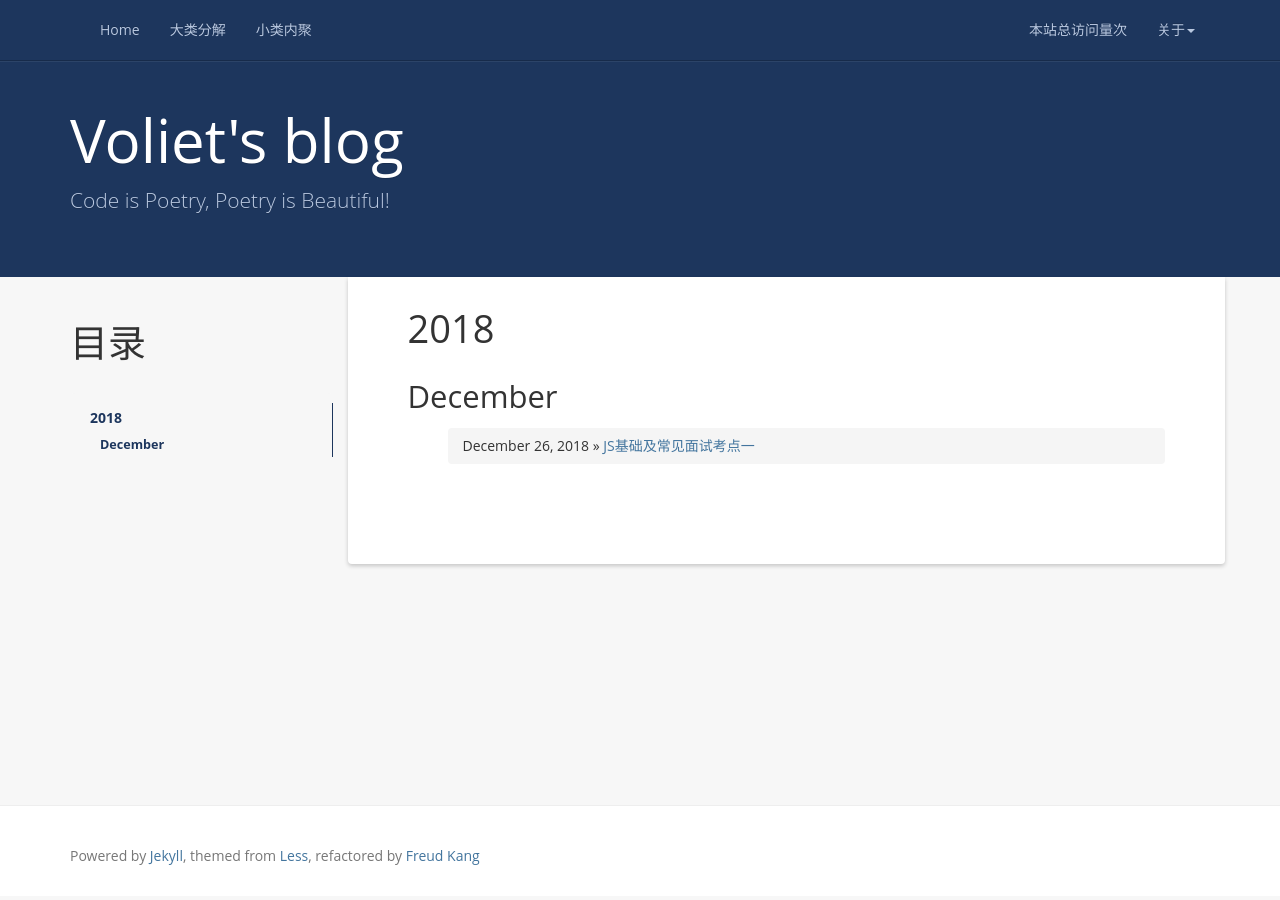
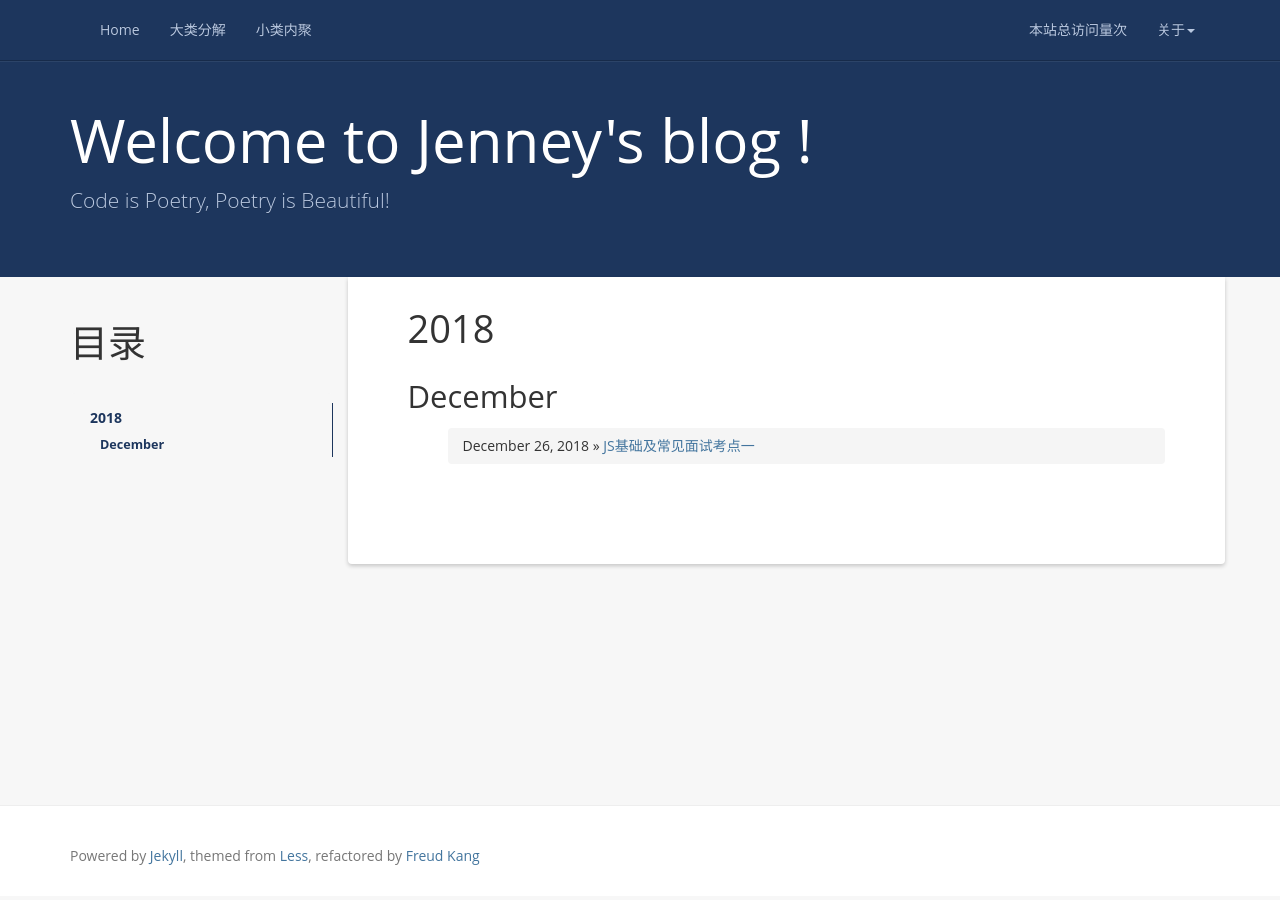
Before and after one commit to JenneyXu/JenneyXu.github.io, a Jekyll site: the page built from index.html, in a window 1280 px wide. Built offline with Jekyll 4.4.1, drawn with Linux system fonts in a browser that asks for light colours; nearby versions of some CDN libraries; a script that is not in the unit is left out; the list of posts is cut into pages by our own code; comment, search, counter and statistics services are not loaded.

Commit message:
博客模版

```diff
--- a/_config.yml
+++ b/_config.yml
@@ -1,9 +1,7 @@
 # Site settings
-name: Voliet's blog
+name: Welcome to Jenney's blog !
 email: xuzh9310@163.com
-author: Voliet
-# url: http://www.hifreud.com
-# resume_site: http://www.hifreud.com/Resume.io/
+author: Jenney
 github: https://github.com/JenneyXu/
 baseurl: "/JenneyXu.github.io"
 description: Code is Poetry, Poetry is Beautiful!
```
Also changed, not shown: README.md.
